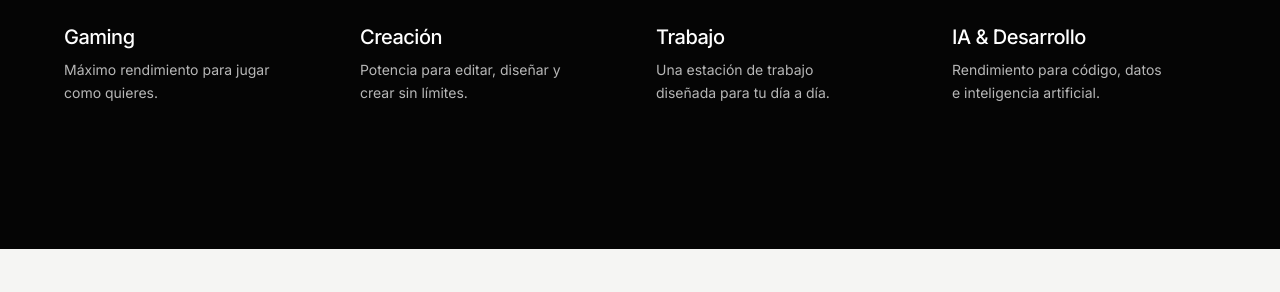
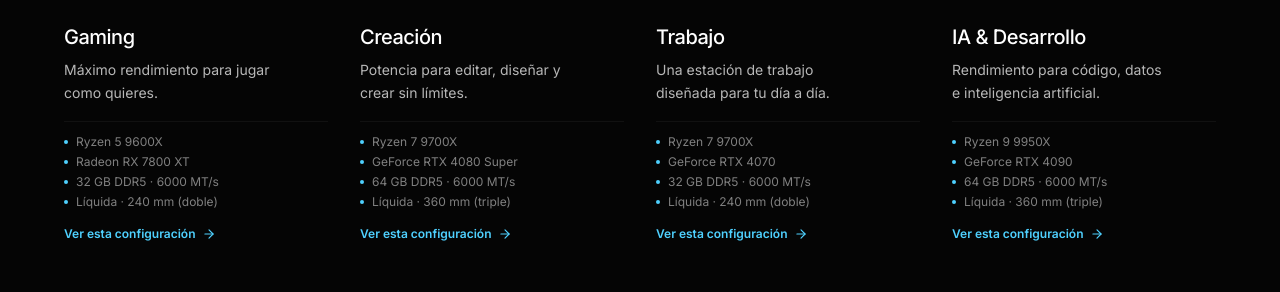
Before and after one commit to Nearcinho/pc-lab, a Next.js app: page / in a window 1280 px wide. Shown: the part 2735-3027 px from the top of the page. Built offline with nearby package versions, Linux system fonts and the light colour scheme.

Commit message:
Casos de uso del home: configuraciones pre-hechas con specs y enlace al configurador (?preset=)

```diff
--- a/src/components/builder/configurator.tsx
+++ b/src/components/builder/configurator.tsx
@@ -1,12 +1,14 @@
 "use client";
 
 import * as React from "react";
+import { useSearchParams } from "next/navigation";
 import { motion } from "framer-motion";
 import { Cpu, Wand2, Sparkles } from "lucide-react";
 import { cn } from "@/lib/utils";
 import { Builder } from "@/components/builder/builder";
 import { UsageBuilder } from "@/components/builder/usage-builder";
 import { Badge } from "@/components/ui/badge";
+import { PROFILES, UseCase, BudgetTier } from "@/lib/profiles";
 import type { BuildSelection } from "@/lib/build-engine";
 
 type Mode = "hardware" | "usage";
@@ -22,9 +24,20 @@
   { key: "usage", label: "Según mi uso y presupuesto", desc: "Te proponemos una base de hardware en dos respuestas.", hint: "Recomendado si no sabes por dónde empezar", icon: Wand2 },
 ];
 
-export function Configurator() {
+// Preset por URL (p.ej. /configurador?preset=gaming-2) validado contra PROFILES.
+function usePreset(): BuildSelection | undefined {
+  const params = useSearchParams();
+  const raw = params.get("preset");
+  if (!raw) return undefined;
+  const [useKey, tierKey] = raw.split("-");
+  if (!(useKey in PROFILES) || !["1", "2", "3", "4", "5"].includes(tierKey)) return undefined;
+  return PROFILES[useKey as UseCase][Number(tierKey) as BudgetTier];
+}
+
+function ConfiguratorInner() {
+  const preset = usePreset();
   const [mode, setMode] = React.useState<Mode>("hardware");
-  const [initial, setInitial] = React.useState<BuildSelection | undefined>(undefined);
+  const [initial, setInitial] = React.useState<BuildSelection | undefined>(preset);
 
   const applyUsageSelection = (sel: BuildSelection) => {
     setInitial(sel);
@@ -89,3 +102,11 @@
     </div>
   );
 }
+
+export function Configurator() {
+  return (
+    <React.Suspense fallback={null}>
+      <ConfiguratorInner />
+    </React.Suspense>
+  );
+}
--- a/src/components/home/use-cases.tsx
+++ b/src/components/home/use-cases.tsx
@@ -2,35 +2,58 @@
 
 import * as React from "react";
 import Image from "next/image";
+import Link from "next/link";
 import { motion, useReducedMotion } from "framer-motion";
+import { ArrowRight } from "lucide-react";
 import { asset } from "@/lib/base";
+import { PROFILES, UseCase } from "@/lib/profiles";
+import { partById } from "@/lib/parts";
 
-const useCases = [
+const useCases: {
+  n: string;
+  title: string;
+  text: string;
+  image: string;
+  preset: `${UseCase}-${1 | 2 | 3 | 4 | 5}`;
+}[] = [
   {
     n: "01",
     title: "Gaming",
     text: "Máximo rendimiento para jugar como quieres.",
     image: asset("/cases/gaming.jpg"),
+    preset: "gaming-2",
   },
   {
     n: "02",
     title: "Creación",
     text: "Potencia para editar, diseñar y crear sin límites.",
     image: asset("/cases/creacion.jpg"),
+    preset: "render-3",
   },
   {
     n: "03",
     title: "Trabajo",
     text: "Una estación de trabajo diseñada para tu día a día.",
     image: asset("/cases/trabajo.jpg"),
+    preset: "productividad-3",
   },
   {
     n: "04",
     title: "IA & Desarrollo",
     text: "Rendimiento para código, datos e inteligencia artificial.",
     image: asset("/cases/ia-desarrollo.jpg"),
+    preset: "ia-4",
   },
 ];
+
+// Specs destacadas de cada build pre-hecha (CPU · GPU · RAM · Refrigeración).
+const SPEC_KEYS = ["cpu", "gpu", "ram", "cooling"] as const;
+
+function presetSpecs(preset: (typeof useCases)[number]["preset"]) {
+  const [useKey, tier] = preset.split("-");
+  const profile = PROFILES[useKey as UseCase][Number(tier) as 1 | 2 | 3 | 4 | 5];
+  return SPEC_KEYS.map((k) => partById(profile[k] ?? "")?.name).filter((n): n is string => Boolean(n));
+}
 
 export function UseCases() {
   const reduced = useReducedMotion();
@@ -99,6 +122,20 @@
               <div className="mt-6">
                 <h3 className="font-display text-xl font-medium tracking-tight">{uc.title}</h3>
                 <p className="mt-2 max-w-[24ch] text-sm leading-relaxed text-muted-2">{uc.text}</p>
+                <ul className="mt-4 space-y-1 border-t border-border/60 pt-3">
+                  {presetSpecs(uc.preset).map((spec) => (
+                    <li key={spec} className="flex items-center gap-2 text-xs text-muted">
+                      <span className="size-1 shrink-0 rounded-full bg-brand" aria-hidden />
+                      {spec}
+                    </li>
+                  ))}
+                </ul>
+                <Link
+                  href={`/configurador?preset=${uc.preset}`}
+                  className="mt-4 inline-flex items-center gap-1.5 text-xs font-semibold text-brand transition-colors hover:text-brand-2"
+                >
+                  Ver esta configuración <ArrowRight className="size-3.5" aria-hidden />
+                </Link>
               </div>
             </motion.article>
           ))}
```
